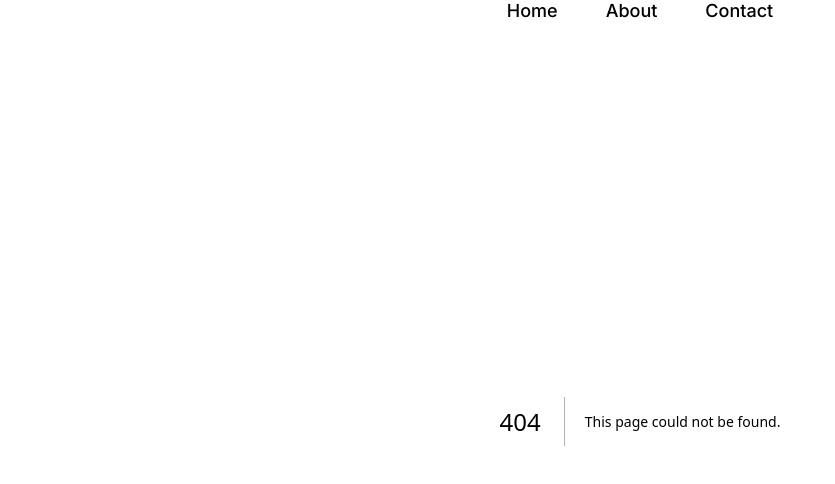
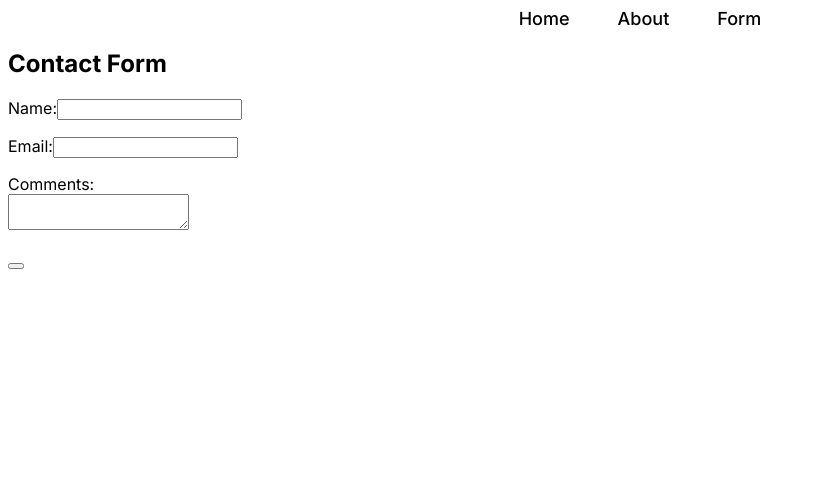
Before and after one commit to raviarshdeep/netlify-forms, a Next.js app: page /form in a window 1280 px wide. Before the commit this address had no page. Shown: the top 484 px of the page, without its empty margins (0-835 px from the left). Built offline with nearby package versions, Linux system fonts and the light colour scheme.

Commit message:
added form

```diff
--- /dev/null
+++ b/src/app/form/page.tsx
@@ -0,0 +1,29 @@
+import React from "react";
+
+const Form = () => {
+  return (
+    <div>
+      <h2>Contact Form</h2>
+      <form method="post" name="Contact Form" data-netlify="true">
+        <p>
+          <label>Name:</label>
+          <input type="text" name="name" id="name" />
+        </p>
+        <p>
+          <label>Email:</label>
+          <input type="email" name="email" id="email" />
+        </p>
+        <p>
+          <label>Comments:</label>
+          <br />
+          <textarea name="comments" id="comments"></textarea>
+        </p>
+        <p>
+          <button type="submit" />
+        </p>
+      </form>
+    </div>
+  );
+};
+
+export default Form;
--- a/src/app/globals.css
+++ b/src/app/globals.css
@@ -1,5 +1,3 @@
-
-
 
 .layout-flex{
   display: flex;
--- a/src/app/layout.tsx
+++ b/src/app/layout.tsx
@@ -21,7 +21,7 @@ export default function RootLayout({
         <div>
           <div className="layout-flex">
             <Link href="/">Home</Link> <Link href="/about">About</Link>
-            <Link href="/contact">Contact</Link>
+            <Link href="/form">Form</Link>
           </div>
         </div>
         {children}
```
